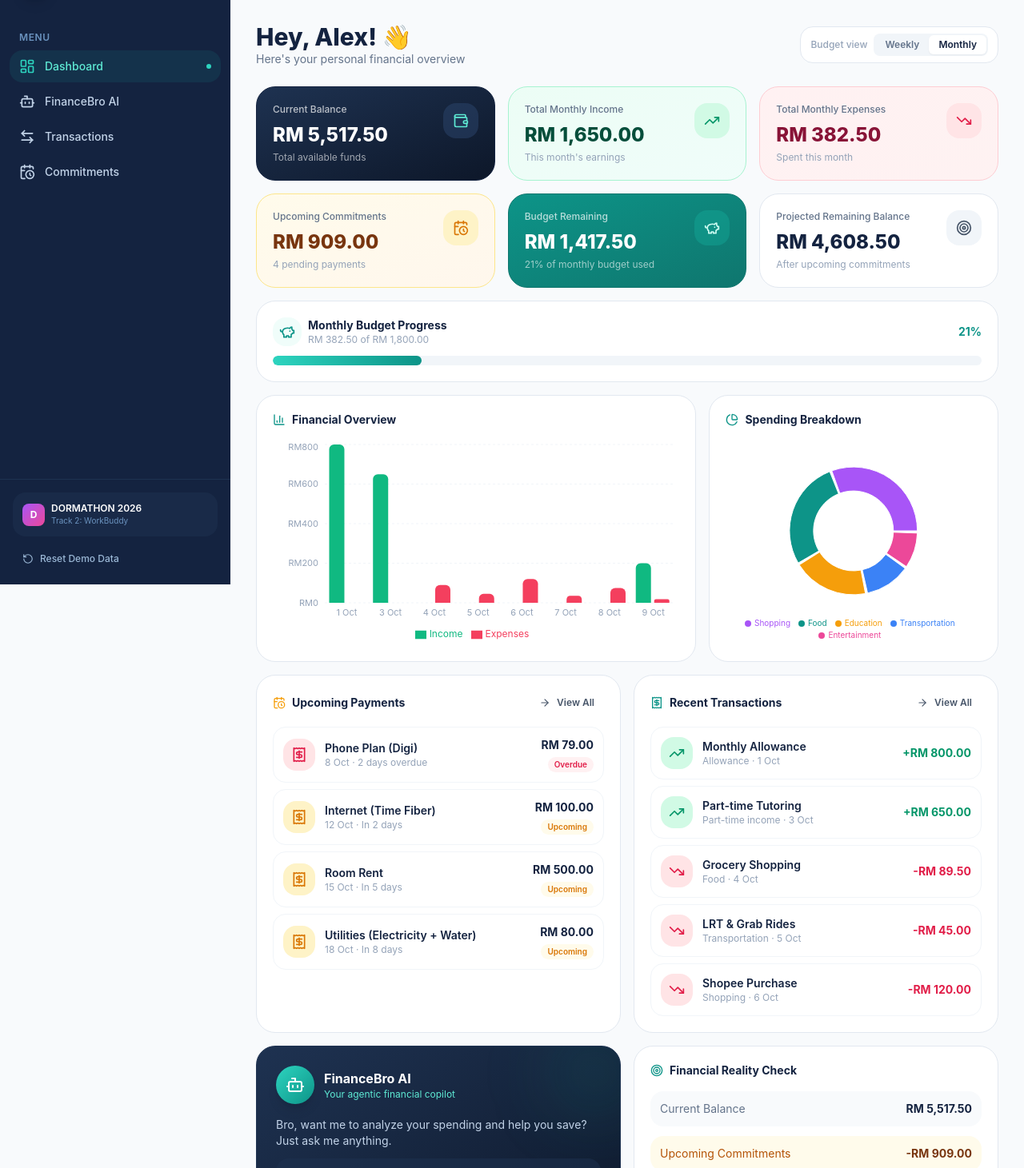
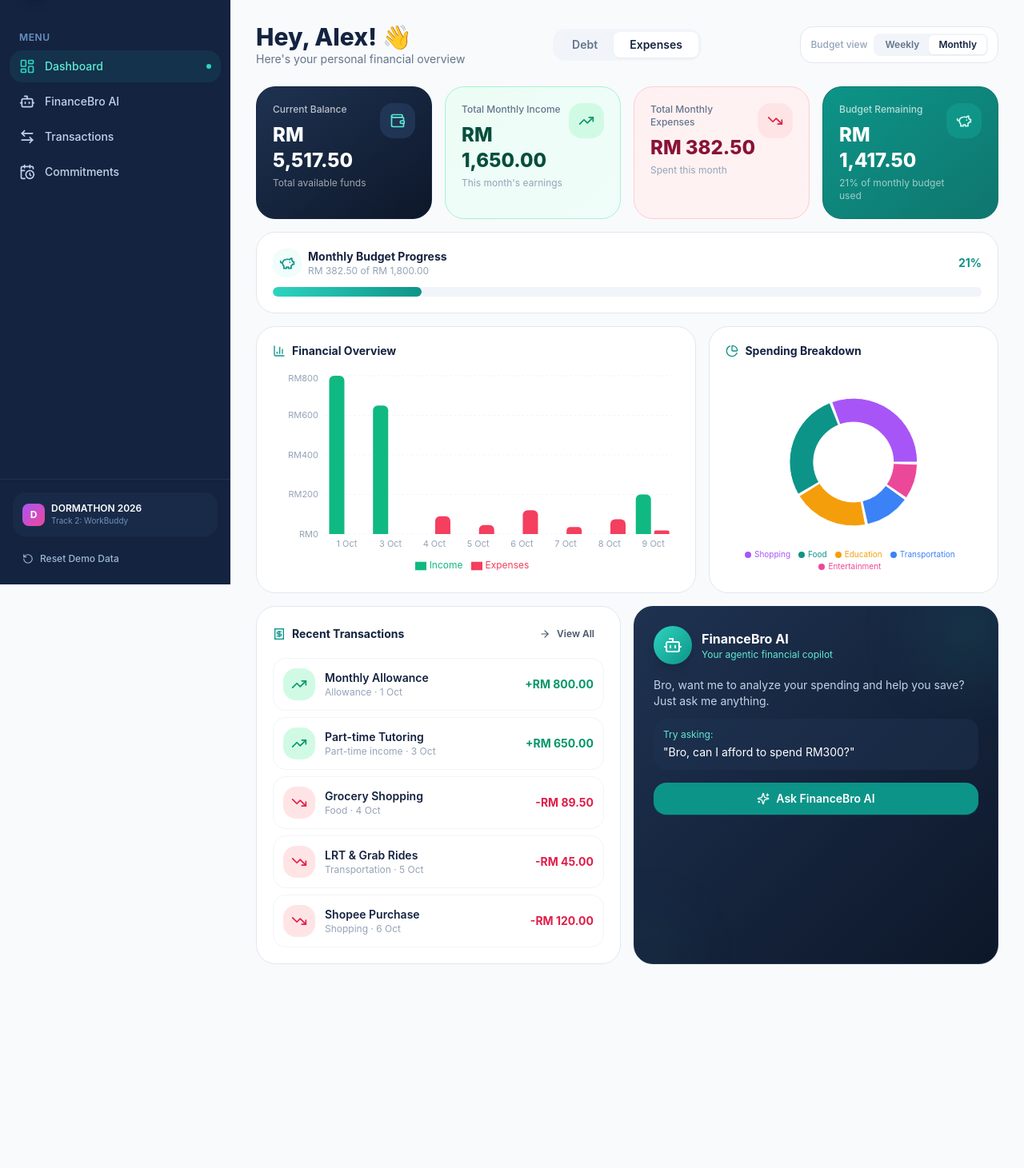
Before and after one commit to bvkhari/FinanceBro, a Next.js app: page / in a window 1280 px wide. Shown: the part 69-1530 px from the top of the page at 80% size. After the commit the page ends 1307 px from the top, so only its background shows below. Built offline with nearby package versions, Linux system fonts and the light colour scheme.

Commit message:
feat: split dashboard into Debt and Expenses workspaces

```diff
--- a/src/app/page.tsx
+++ b/src/app/page.tsx
@@ -49,12 +49,16 @@ export default function DashboardPage() {
     commitments,
   } = useFinance();
   const [budgetPeriod, setBudgetPeriod] = useState<"weekly" | "monthly">("monthly");
+  const [workspace, setWorkspace] = useState<"debt" | "expenses">("expenses");
 
   const recentTransactions = transactions.slice(0, 5);
   const upcomingCommitments = commitments
     .filter((c) => c.status !== "paid")
     .sort((a, b) => new Date(a.dueDate).getTime() - new Date(b.dueDate).getTime())
     .slice(0, 4);
+  const overdueTotal = commitments
+    .filter((c) => c.status === "overdue")
+    .reduce((sum, c) => sum + c.amount, 0);
 
   // Weekly budget calculation
   const weeklySpent = budget.spent / 4.33;
@@ -69,7 +73,7 @@ export default function DashboardPage() {
   return (
     <div className="mx-auto max-w-7xl p-4 sm:p-6 lg:p-8 animate-fade-in">
       {/* Greeting */}
-      <div className="mb-6 flex flex-col gap-2 sm:flex-row sm:items-center sm:justify-between">
+      <div className="mb-6 flex flex-col gap-3 sm:grid sm:grid-cols-[1fr_auto_1fr] sm:items-center">
         <div>
           <h2 className="text-2xl font-extrabold text-navy-900 sm:text-3xl">
             Hey, {profile.displayName.split(" ")[0]}! 👋
@@ -78,7 +82,21 @@ export default function DashboardPage() {
             Here's your {mode === "individual" ? "personal" : "business"} financial overview
           </p>
         </div>
-        <div className="flex items-center gap-2 rounded-xl border border-slate-200 bg-white px-3 py-2">
+        <div className="flex justify-center rounded-xl bg-slate-100 p-1">
+          {(["debt", "expenses"] as const).map((w) => (
+            <button
+              key={w}
+              onClick={() => setWorkspace(w)}
+              className={`rounded-lg px-5 py-1.5 text-sm font-semibold capitalize transition-all ${
+                workspace === w ? "bg-white text-navy-900 shadow-sm" : "text-slate-500"
+              }`}
+            >
+              {w}
+            </button>
+          ))}
+        </div>
+        {workspace === "expenses" ? (
+        <div className="flex items-center gap-2 justify-self-end rounded-xl border border-slate-200 bg-white px-3 py-2">
           <span className="text-xs font-medium text-slate-400">Budget view</span>
           <div className="flex rounded-lg bg-slate-100 p-0.5">
             <button
@@ -99,10 +117,153 @@ export default function DashboardPage() {
             </button>
           </div>
         </div>
+        ) : (
+          <div />
+        )}
       </div>
 
-      {/* Main Financial Cards */}
+      {workspace === "debt" ? (
+        <>
+          {/* Debt Cards */}
           <div className="grid grid-cols-1 gap-4 sm:grid-cols-2 lg:grid-cols-3">
+          <StatCard
+            label="Upcoming Commitments"
+            value={summary.upcomingCommitments}
+            icon={CalendarClock}
+            variant="warning"
+            subtitle={`${upcomingCommitments.length} pending payments`}
+          />
+          <StatCard
+            label="Overdue"
+            value={overdueTotal}
+            icon={Receipt}
+            variant="expense"
+            subtitle="Past due date"
+          />
+          <StatCard
+            label="Projected Remaining Balance"
+            value={summary.projectedRemainingBalance}
+            icon={Target}
+            variant="default"
+            subtitle="After upcoming commitments"
+          />
+          </div>
+
+          <div className="mt-4 grid grid-cols-1 gap-4 lg:grid-cols-2">
+          {/* Upcoming Payments */}
+          <Card
+            title="Upcoming Payments"
+            icon={<CalendarClock className="h-4 w-4 text-amber-500" />}
+            action={
+              <Link href="/commitments">
+                <Button variant="ghost" size="sm" icon={<ArrowRight className="h-3.5 w-3.5" />}>
+                  View All
+                </Button>
+              </Link>
+            }
+          >
+            <div className="space-y-2">
+              {upcomingCommitments.length === 0 ? (
+                <p className="py-6 text-center text-sm text-slate-400">No upcoming payments</p>
+              ) : (
+                upcomingCommitments.map((c) => (
+                  <div
+                    key={c.id}
+                    className="flex items-center gap-3 rounded-xl border border-slate-100 p-3 hover:bg-slate-50 transition-all"
+                  >
+                    <div
+                      className={`flex h-10 w-10 items-center justify-center rounded-xl ${
+                        c.status === "overdue" ? "bg-rose-100 text-rose-600" : "bg-amber-100 text-amber-600"
+                      }`}
+                    >
+                      <Receipt className="h-5 w-5" />
+                    </div>
+                    <div className="flex-1 min-w-0">
+                      <p className="truncate text-sm font-semibold text-navy-900">{c.name}</p>
+                      <p className="text-xs text-slate-400">
+                        {formatDateShort(c.dueDate)} · {getRelativeTime(c.dueDate)}
+                      </p>
+                    </div>
+                    <div className="text-right">
+                      <p className="text-sm font-bold text-navy-900">{formatRM(c.amount)}</p>
+                      <span
+                        className={`inline-block rounded-full px-2 py-0.5 text-[10px] font-semibold ${
+                          c.status === "overdue"
+                            ? "bg-rose-50 text-rose-600"
+                            : "bg-amber-50 text-amber-600"
+                        }`}
+                      >
+                        {c.status === "overdue" ? "Overdue" : "Upcoming"}
+                      </span>
+                    </div>
+                  </div>
+                ))
+              )}
+            </div>
+          </Card>
+
+          {/* Financial Reality Check Preview */}
+          <Card title="Financial Reality Check" icon={<Target className="h-4 w-4 text-teal-600" />}>
+            <div className="space-y-3">
+              <div className="flex items-center justify-between rounded-xl bg-slate-50 p-3">
+                <span className="text-sm text-slate-500">Current Balance</span>
+                <span className="text-sm font-bold text-navy-900">{formatRM(summary.currentBalance)}</span>
+              </div>
+              <div className="flex items-center justify-between rounded-xl bg-amber-50 p-3">
+                <span className="text-sm text-amber-700">Upcoming Commitments</span>
+                <span className="text-sm font-bold text-amber-900">-{formatRM(summary.upcomingCommitments)}</span>
+              </div>
+              <div className="flex items-center justify-between rounded-xl border-2 border-teal-200 bg-teal-50 p-3">
+                <span className="text-sm font-semibold text-teal-700">Estimated Remaining</span>
+                <span className={`text-lg font-extrabold ${summary.projectedRemainingBalance < 0 ? "text-rose-600" : "text-teal-700"}`}>
+                  {formatRM(summary.projectedRemainingBalance)}
+                </span>
+              </div>
+              <Link href="/financebro-ai" className="block">
+                <Button variant="outline" className="w-full" icon={<Bot className="h-4 w-4" />}>
+                  Ask FinanceBro AI for analysis
+                </Button>
+              </Link>
+            </div>
+          </Card>
+          </div>
+
+          <div className="mt-4">
+          {/* FinanceBro AI Shortcut */}
+          <div className="relative overflow-hidden rounded-2xl border border-navy-800 bg-gradient-to-br from-navy-800 to-navy-950 p-6">
+            <div className="absolute -right-8 -top-8 h-32 w-32 rounded-full bg-teal-500/10 blur-2xl" />
+            <div className="absolute -bottom-8 -left-8 h-24 w-24 rounded-full bg-teal-500/5 blur-2xl" />
+            <div className="relative z-10">
+              <div className="flex items-center gap-3">
+                <div className="flex h-12 w-12 items-center justify-center rounded-2xl bg-gradient-to-br from-teal-400 to-teal-600 shadow-lg">
+                  <Bot className="h-6 w-6 text-white" />
+                </div>
+                <div>
+                  <h3 className="text-base font-bold text-white">FinanceBro AI</h3>
+                  <p className="text-xs text-teal-300">Your agentic financial copilot</p>
+                </div>
+              </div>
+              <p className="mt-4 text-sm text-navy-200">
+                Bro, want me to analyze your spending and help you save? Just ask me anything.
+              </p>
+              <div className="mt-3 rounded-xl bg-navy-800/50 p-3">
+                <p className="text-xs text-teal-300">Try asking:</p>
+                <p className="mt-1 text-sm text-white">"Bro, can I afford to spend RM300?"</p>
+              </div>
+              <Link href="/financebro-ai" className="mt-4 block">
+                <Button variant="primary" className="w-full" icon={<Sparkles className="h-4 w-4" />}>
+                  Ask FinanceBro AI
+                </Button>
+              </Link>
+            </div>
+          </div>
+
+          </div>
+        </>
+      ) : (
+        <>
+          {/* Expense Cards */}
+          <div className="grid grid-cols-1 gap-4 sm:grid-cols-2 lg:grid-cols-4">
           <StatCard
             label="Current Balance"
             value={summary.currentBalance}
@@ -125,25 +286,11 @@ export default function DashboardPage() {
             subtitle={`Spent this month`}
           />
           <StatCard
-          label="Upcoming Commitments"
-          value={summary.upcomingCommitments}
-          icon={CalendarClock}
-          variant="warning"
-          subtitle={`${upcomingCommitments.length} pending payments`}
-        />
-        <StatCard
             label="Budget Remaining"
             value={displayBudget.remaining}
             icon={PiggyBank}
             variant="accent"
             subtitle={`${displayBudget.percent}% of ${budgetPeriod} budget used`}
-        />
-        <StatCard
-          label="Projected Remaining Balance"
-          value={summary.projectedRemainingBalance}
-          icon={Target}
-          variant="default"
-          subtitle="After upcoming commitments"
           />
           </div>
 
@@ -241,60 +388,7 @@ export default function DashboardPage() {
           </Card>
         </div>
 
-      {/* Bottom Row: Upcoming Payments + Recent Transactions */}
           <div className="mt-4 grid grid-cols-1 gap-4 lg:grid-cols-2">
-        {/* Upcoming Payments */}
-        <Card
-          title="Upcoming Payments"
-          icon={<CalendarClock className="h-4 w-4 text-amber-500" />}
-          action={
-            <Link href="/commitments">
-              <Button variant="ghost" size="sm" icon={<ArrowRight className="h-3.5 w-3.5" />}>
-                View All
-              </Button>
-            </Link>
-          }
-        >
-          <div className="space-y-2">
-            {upcomingCommitments.length === 0 ? (
-              <p className="py-6 text-center text-sm text-slate-400">No upcoming payments</p>
-            ) : (
-              upcomingCommitments.map((c) => (
-                <div
-                  key={c.id}
-                  className="flex items-center gap-3 rounded-xl border border-slate-100 p-3 hover:bg-slate-50 transition-all"
-                >
-                  <div
-                    className={`flex h-10 w-10 items-center justify-center rounded-xl ${
-                      c.status === "overdue" ? "bg-rose-100 text-rose-600" : "bg-amber-100 text-amber-600"
-                    }`}
-                  >
-                    <Receipt className="h-5 w-5" />
-                  </div>
-                  <div className="flex-1 min-w-0">
-                    <p className="truncate text-sm font-semibold text-navy-900">{c.name}</p>
-                    <p className="text-xs text-slate-400">
-                      {formatDateShort(c.dueDate)} · {getRelativeTime(c.dueDate)}
-                    </p>
-                  </div>
-                  <div className="text-right">
-                    <p className="text-sm font-bold text-navy-900">{formatRM(c.amount)}</p>
-                    <span
-                      className={`inline-block rounded-full px-2 py-0.5 text-[10px] font-semibold ${
-                        c.status === "overdue"
-                          ? "bg-rose-50 text-rose-600"
-                          : "bg-amber-50 text-amber-600"
-                      }`}
-                    >
-                      {c.status === "overdue" ? "Overdue" : "Upcoming"}
-                    </span>
-                  </div>
-                </div>
-              ))
-            )}
-          </div>
-        </Card>
-
           {/* Recent Transactions */}
           <Card
             title="Recent Transactions"
@@ -337,10 +431,6 @@ export default function DashboardPage() {
               )}
             </div>
           </Card>
-      </div>
-
-      {/* AI Shortcut + Reality Check */}
-      <div className="mt-4 grid grid-cols-1 gap-4 lg:grid-cols-2">
           {/* FinanceBro AI Shortcut */}
           <div className="relative overflow-hidden rounded-2xl border border-navy-800 bg-gradient-to-br from-navy-800 to-navy-950 p-6">
             <div className="absolute -right-8 -top-8 h-32 w-32 rounded-full bg-teal-500/10 blur-2xl" />
@@ -370,31 +460,9 @@ export default function DashboardPage() {
             </div>
           </div>
 
-        {/* Financial Reality Check Preview */}
-        <Card title="Financial Reality Check" icon={<Target className="h-4 w-4 text-teal-600" />}>
-          <div className="space-y-3">
-            <div className="flex items-center justify-between rounded-xl bg-slate-50 p-3">
-              <span className="text-sm text-slate-500">Current Balance</span>
-              <span className="text-sm font-bold text-navy-900">{formatRM(summary.currentBalance)}</span>
           </div>
-            <div className="flex items-center justify-between rounded-xl bg-amber-50 p-3">
-              <span className="text-sm text-amber-700">Upcoming Commitments</span>
-              <span className="text-sm font-bold text-amber-900">-{formatRM(summary.upcomingCommitments)}</span>
-            </div>
-            <div className="flex items-center justify-between rounded-xl border-2 border-teal-200 bg-teal-50 p-3">
-              <span className="text-sm font-semibold text-teal-700">Estimated Remaining</span>
-              <span className={`text-lg font-extrabold ${summary.projectedRemainingBalance < 0 ? "text-rose-600" : "text-teal-700"}`}>
-                {formatRM(summary.projectedRemainingBalance)}
-              </span>
-            </div>
-            <Link href="/financebro-ai" className="block">
-              <Button variant="outline" className="w-full" icon={<Bot className="h-4 w-4" />}>
-                Ask FinanceBro AI for analysis
-              </Button>
-            </Link>
-          </div>
-        </Card>
-      </div>
+        </>
+      )}
     </div>
   );
 }
```
Lines whose indentation alone changed are shown as unchanged.
